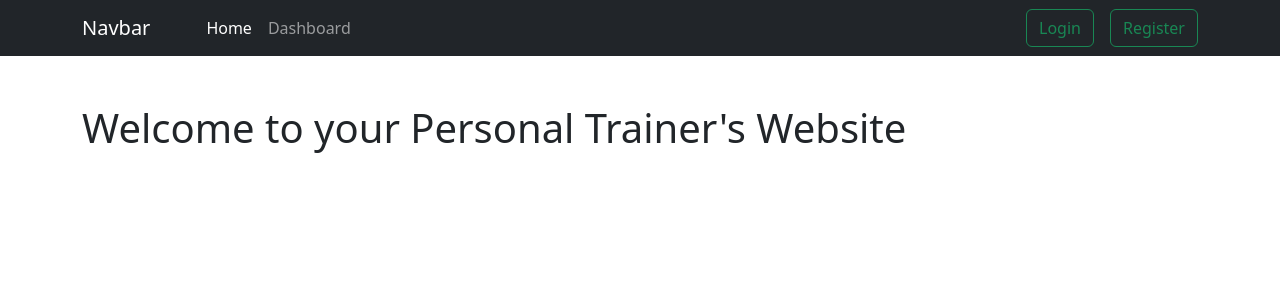
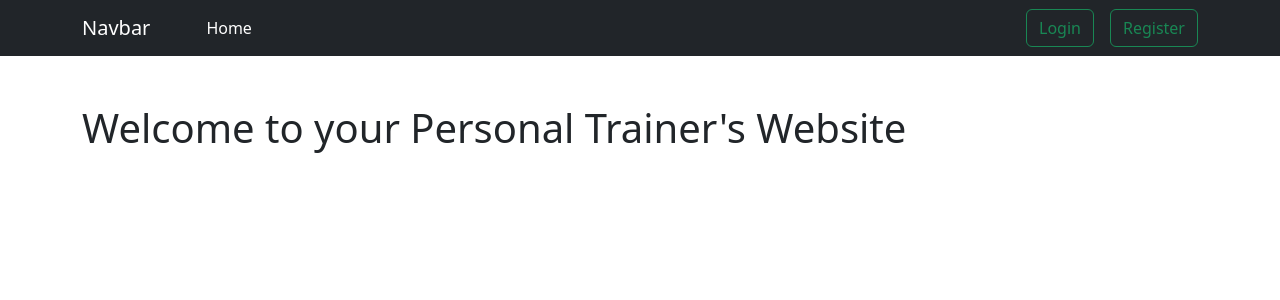
Before and after one commit to leyoncode/GymPersonalTrainer, a Django app: page / in a window 1280 px wide. Shown: the top 300 px of the page. Run offline with Django 5.2, Linux system fonts and the light colour scheme.

Commit message:
Updated navbar to show dashboard link only when user is logged in.

```diff
--- a/core/templates/core/base.html
+++ b/core/templates/core/base.html
@@ -25,7 +25,9 @@
             <div class="collapse navbar-collapse" id="navbarNavAltMarkup">
                 <div class="navbar-nav me-auto">
                     <a class="nav-link active" aria-current="page" href="/">Home</a>
-                    <a class="nav-link" href="/">Dashboard</a>
+                    {% if user.is_authenticated %}
+                        <a class="nav-link" href="{% url 'dashboard' %}">Dashboard</a>
+                    {% endif %}
                 </div>
                 <div class="navbar-nav ms-auto">
                     {% if user.is_authenticated %}
```
